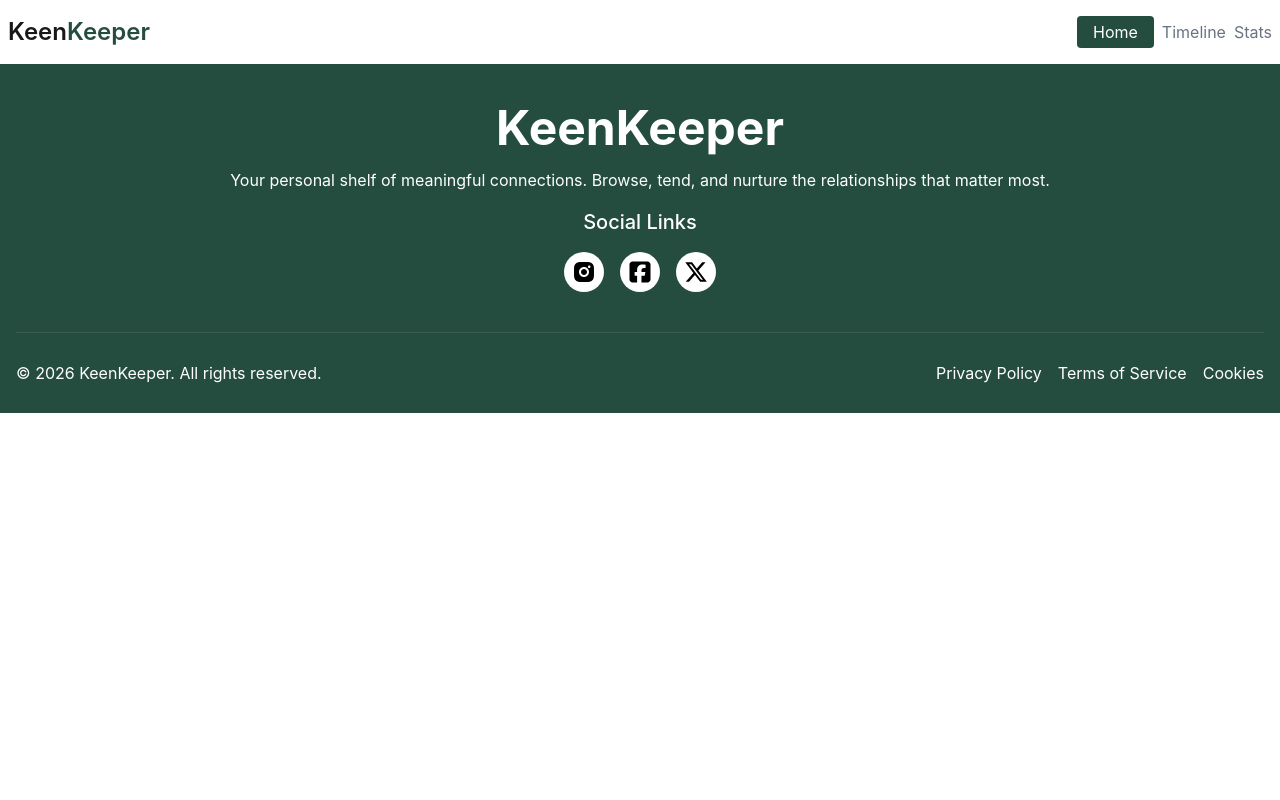
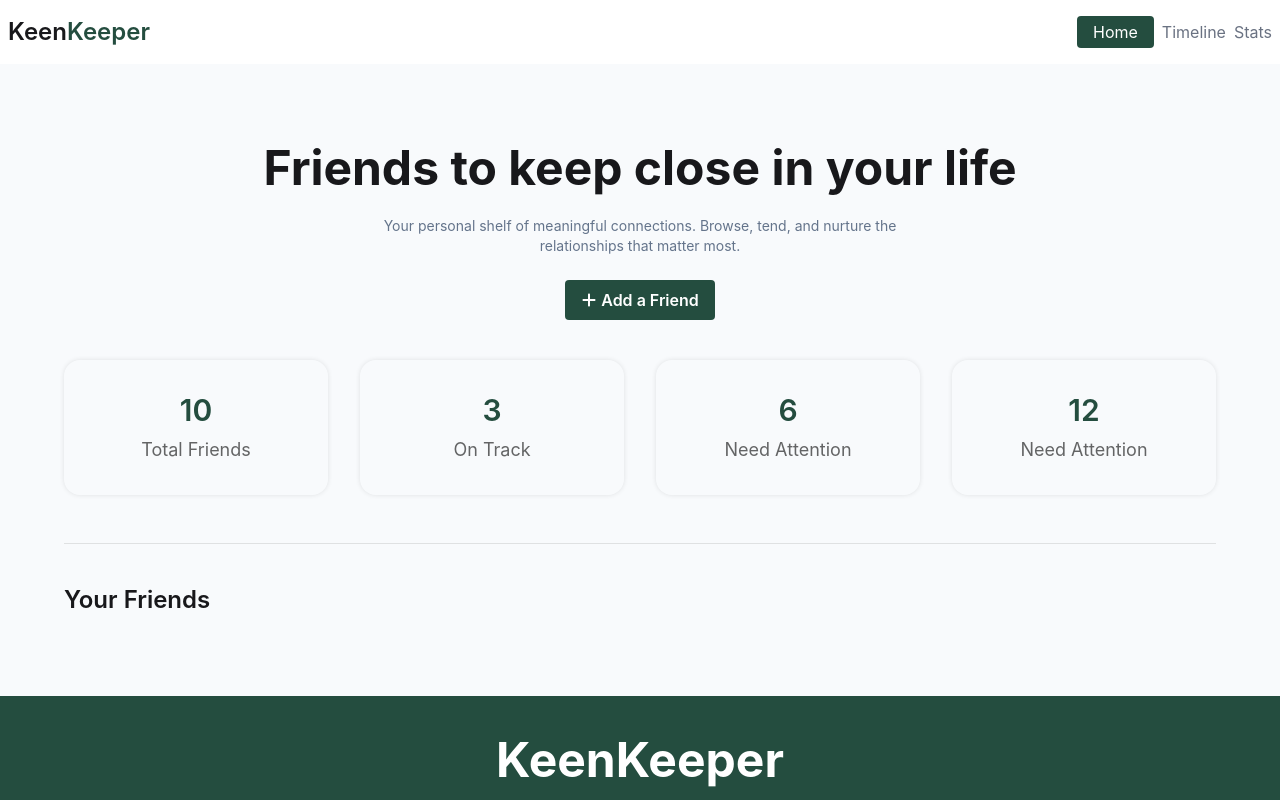
Before and after one commit to Aminulislam98/KeenKeeper, a React (Vite) app: page / in a window 1280 px wide. Shown: the top 800 px of the page. Built offline with nearby package versions, Linux system fonts and the light colour scheme.

Commit message:
Banner details and title has been added

```diff
--- a/src/pages/home/HomePage.jsx
+++ b/src/pages/home/HomePage.jsx
@@ -1,10 +1,68 @@
 import React from "react";
+import BannerFriendsDetails from "../../utility/BannerFriendsDetails";
+
+import { FaPlus } from "react-icons/fa6";
 const HomePage = () => {
+  const friendsDetails = [
+    {
+      id: 1,
+      count: 10,
+      title: "Total Friends",
+    },
+    {
+      id: 2,
+      count: 3,
+      title: "On Track",
+    },
+    {
+      id: 3,
+      count: 6,
+      title: "Need Attention",
+    },
+    {
+      id: 4,
+      count: 12,
+      title: "Need Attention",
+    },
+  ];
   return (
-    <section className="w-full">
-      <div className="max-w-7xl w-full mx-auto">
+    <section className="w-full bg-[#F8FAFC] py-20 ">
+      <div className="max-w-6xl w-full mx-auto">
         {/* This is top level of banner */}
-        <div></div>
+        <div className="flex flex-col justify-center items-center gap-y-10 border-b border-b-black/10 pb-12 mb-10">
+          {/* title and descriptions */}
+          <div className="flex flex-col justify-center items-center gap-y-6">
+            <h1 className="font-bold text-5xl">
+              Friends to keep close in your life
+            </h1>
+            <p className="max-w-130 text-center text-sm font-normal text-[#64748B]">
+              Your personal shelf of meaningful connections. Browse, tend, and
+              nurture the relationships that matter most.
+            </p>
+            <button
+              className="py-2 px-4 rounded cursor-pointer
+             bg-[#244D3F] text-white flex
+             flex-row justify-center items-center gap-1 font-semibold text-base"
+            >
+              <FaPlus />
+              Add a Friend
+            </button>
+          </div>
+          <div className="grid grid-cols-2 md:grid-cols-4 gap-4 md:gap-8 max-w-full w-full">
+            {friendsDetails.map((friend) => (
+              <BannerFriendsDetails
+                key={friend.id}
+                number={friend.count}
+                title={friend.title}
+              ></BannerFriendsDetails>
+            ))}
+          </div>
+        </div>
+        {/* This is bottom level of banner */}
+        <div>
+          <h2 className="font-semibold text-2xl">Your Friends</h2>
+          {}
+        </div>
       </div>
     </section>
   );
--- /dev/null
+++ b/src/utility/BannerFriendsDetails.jsx
@@ -0,0 +1,12 @@
+import React from "react";
+
+const BannerFriendsDetails = ({ number, title }) => {
+  return (
+    <div className="flex flex-col justify-center items-center gap-y-2 shadow-[0_0_5px_rgba(0,0,0,0.1)] py-8 rounded-2xl">
+      <h1 className="font-semibold text-3xl text-[#244D3F]">{number}</h1>
+      <p className="font-normal text-[18px] text-black/60">{title}</p>
+    </div>
+  );
+};
+
+export default BannerFriendsDetails;
--- /dev/null
+++ b/src/utility/ProfileCard.jsx
@@ -0,0 +1,11 @@
+import React from "react";
+
+const ProfileCard = () => {
+  return (
+    <div>
+      <h1>Hi</h1>
+    </div>
+  );
+};
+
+export default ProfileCard;
```
